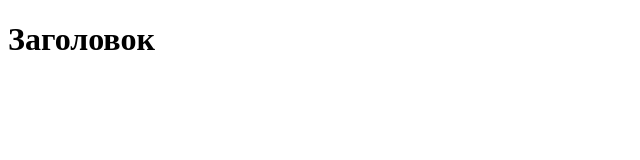
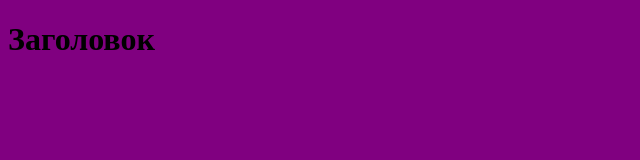
Before and after one commit to frontendhan/github-for-beginnes, a plain HTML site: page index.html in a window 1280 px wide. Shown: the whole page, without its empty margins (0-640 px from the left). Drawn offline with Linux system fonts and the light colour scheme.

Commit message:
Изменили фон на фиолетовый

```diff
--- a/style.css
+++ b/style.css
@@ -1,3 +1,3 @@
 body {
-    border-color: purple;
+    background-color: purple;
 }
```
